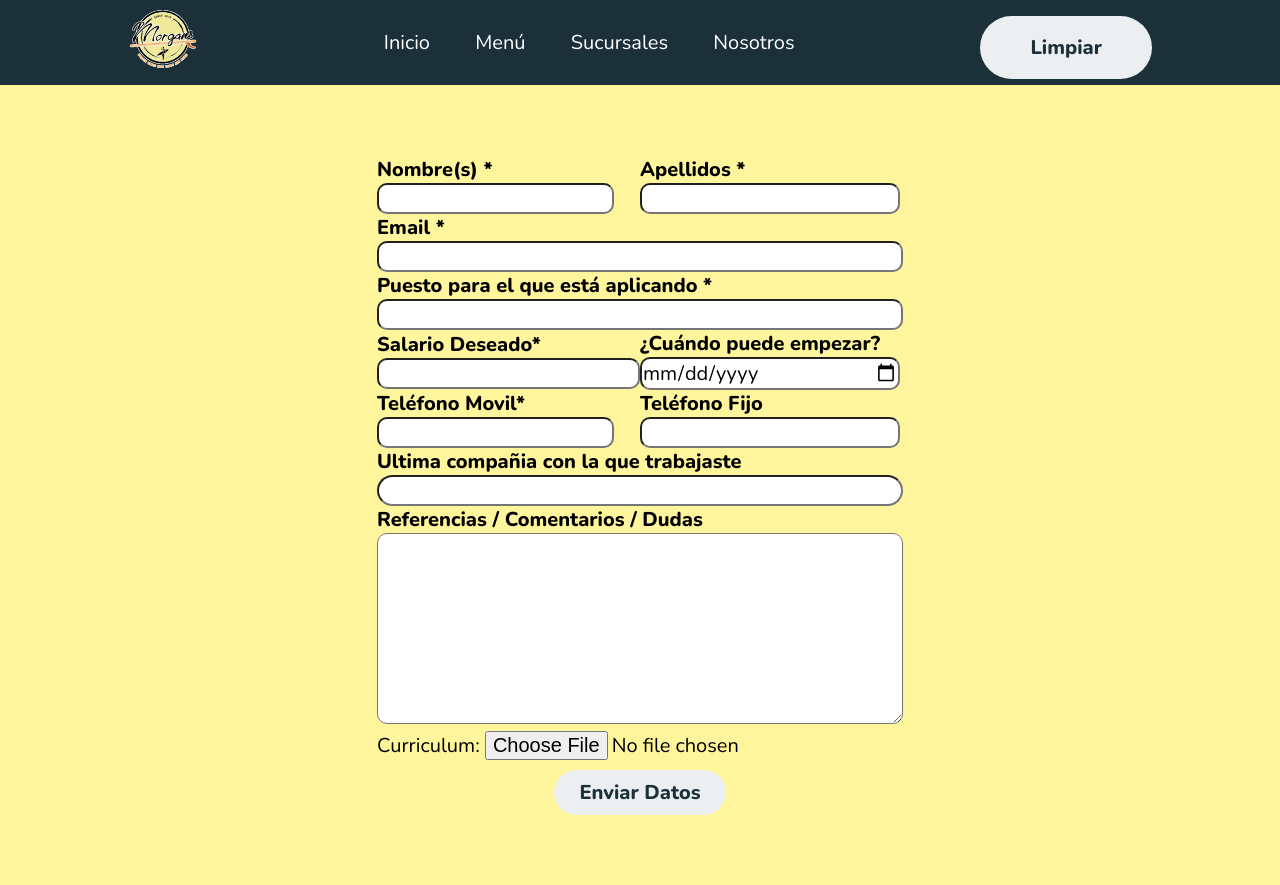
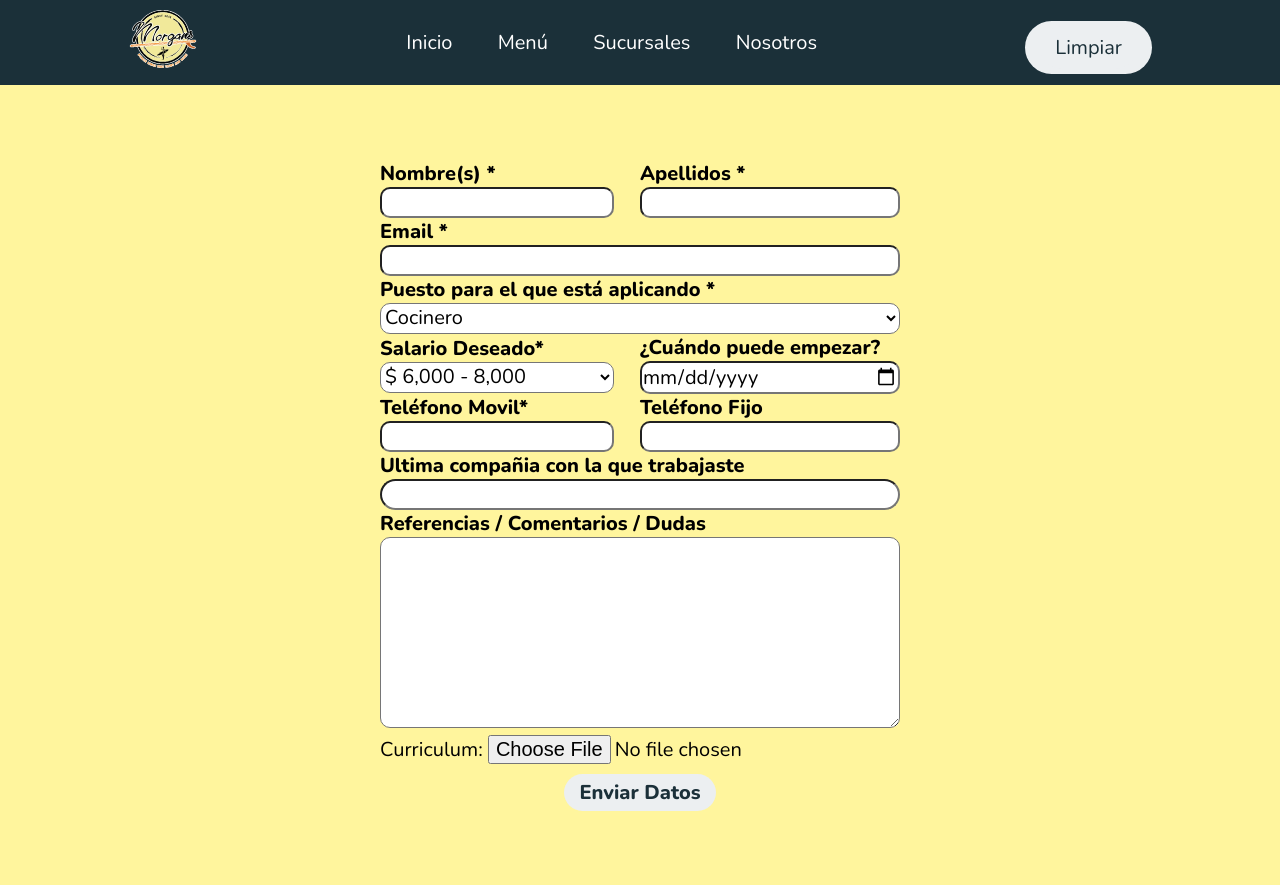
Before and after one commit to MeXinuX/morgans-las-puentes, a Django app: page /unete/ in a window 1280 px wide. Run offline with Django 4.2, Linux system fonts and the light colour scheme.

Commit message:
Modificando estilos a unete.html

```diff
--- a/static/css/unete_styles.css
+++ b/static/css/unete_styles.css
@@ -73,9 +73,9 @@ body{
 }
 
 .header .btn button {
-    font-weight: 700;
+    font-weight: 100;
     color: #1b3039;
-    padding: 9px 25px;
+    padding: 8px 15px;
     background: #eceff1;
     border: none;
     border-radius: 50px;
@@ -125,9 +125,9 @@ body{
 
 .btn{
     margin-top: 10px;
-    font-weight: 700;
+    font-weight: 900;
     color: #1b3039;
-    padding: 9px 25px;
+    padding: 5px 15px;
     background: #eceff1;
     border: none;
     border-radius: 50px;
--- a/templates/unete.html
+++ b/templates/unete.html
@@ -50,27 +50,25 @@
             <tr>
                 <td colspan="2">
                     <label for="puesto"><b>Puesto para el que está aplicando *</b></label><br/>
-                    <input list="Puestos" type="text" maxlength="100" style="width:100%;max-width: 535px;border-radius: 10px;"/>
-                    <datalist id="Puestos">
-                        <option value="Cocinero">
-                        <option value="Ayudante De Cocina">
-                        <option value="Cajero">
-                        <option value="Mesero">
-                        <option value="Mantenimiento">
-                    </datalist>
+                    <select id="Puestos" maxlength="100" style="width:100%;max-width: 535px;border-radius: 10px;background-color: white; "/>
+                        <option value="Cocinero">Cocinero</option>
+                        <option value="Ayudante De Cocina">Ayudante De Cocina</option>
+                        <option value="Cajero">Cajero</option>
+                        <option value="Mesero">Mesero</option>
+                        <option value="Mantenimiento">Mantenimiento</option>
+                    </select>
                 </td>
             </tr>
             <tr>
                 <td>
                     <label for="Salario"><b>Salario Deseado*</b></label><br/>
-                    <input list="Salario" type="text" maxlength="100" style="width:100%;max-width: 535px;border-radius: 10px;"/>
-                    <datalist id="Salario">
-                        <option value="$ 6,000 - 8,000">
-                        <option value="$ 8,000 - 10,000">
-                        <option value="$ 10,000 - 12,000">
-                        <option value="$ 12,000 - 14,000">
-                        <option value="$ 14,000 - 16,000">
-                    </datalist>
+                    <select name='Salarios'id="Salario" maxlength="100" style="width:90%;max-width: 535px;border-radius: 10px;background-color: white; ">
+                        <option value="$ 6,000 - 8,000">$ 6,000 - 8,000</option>
+                        <option value="$ 8,000 - 10,000">$ 8,000 - 10,000</option>
+                        <option value="$ 10,000 - 12,000">$ 10,000 - 12,000</option>
+                        <option value="$ 12,000 - 14,000">$ 12,000 - 14,000</option>
+                        <option value="$ 14,000 - 16,000">$ 14,000 - 16,000</option>
+                    </select>
                 </td>
                 <td>
                     <label for="disponibilidad"><b>¿Cuándo puede empezar?</b></label><br/>
```
